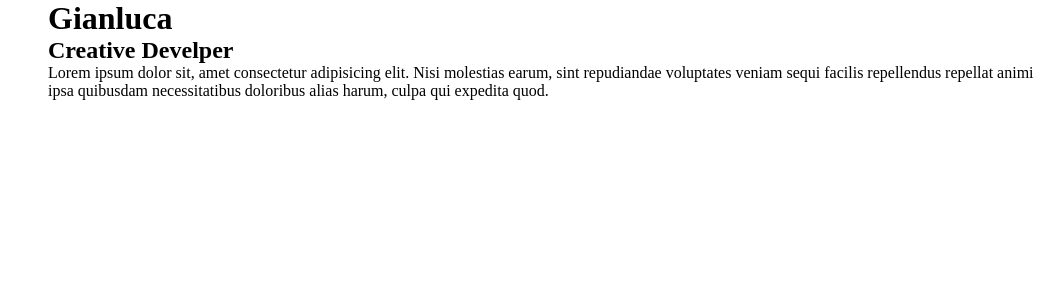
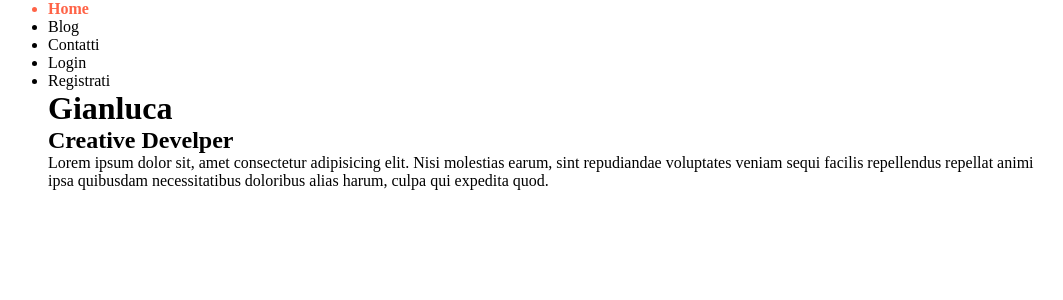
Before and after one commit to rock-biter/106-esercizi, a Vue app in the folder vite-boolbress/: page / in a window 1280 px wide. Shown: the top 300 px of the page, without its empty margins (92-1155 px from the left). Built offline with nearby package versions, Linux system fonts and the light colour scheme.

Commit message:
ADD - layout ti homepage

```diff
--- a/vite-boolbress/src/pages/Homepage.vue
+++ b/vite-boolbress/src/pages/Homepage.vue
@@ -1,15 +1,20 @@
 <template>
-  <div>
+  <DefaultLayout>
     <div class="container">
       <h1>{{  title }}</h1>
       <h2>{{  jobTitle }}</h2>
       <p>Lorem ipsum dolor sit, amet consectetur adipisicing elit. Nisi molestias earum, sint repudiandae voluptates veniam sequi facilis repellendus repellat animi ipsa quibusdam necessitatibus doloribus alias harum, culpa qui expedita quod.</p>
     </div>
-  </div>
+  </DefaultLayout>
 </template>
 
 <script>
+import DefaultLayout from '../layouts/DefaultLayout.vue'
+
 export default {
+  components: {
+    DefaultLayout
+  },
   data() {
     return {
       title: 'Gianluca',
```
